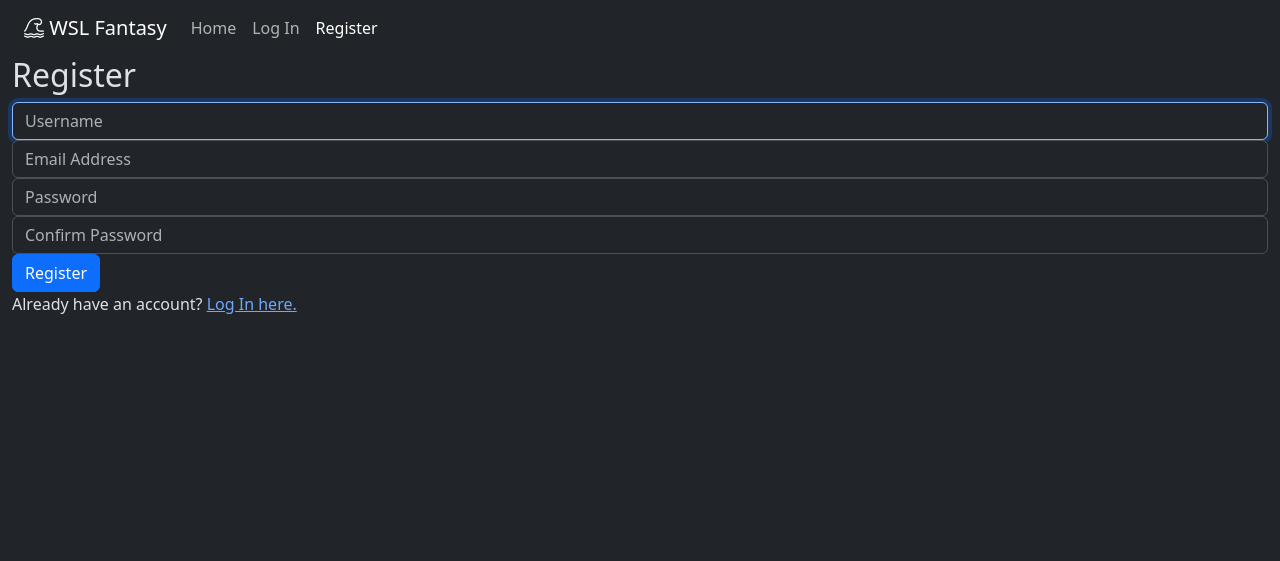
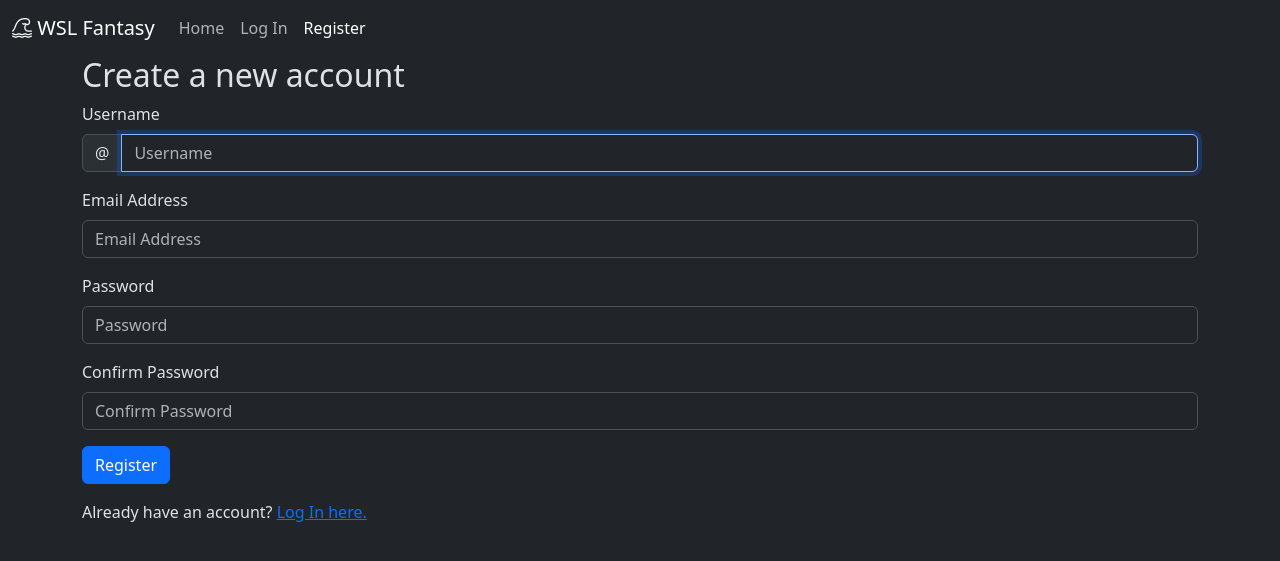
Before and after one commit to alexandredebortoli/fantasy-surf-league, a Django app: page /register in a window 1280 px wide. Shown: the top 561 px of the page. Run offline with Django 5.2, Linux system fonts and the light colour scheme.

Commit message:
feat: apply ui design to auth

```diff
--- a/fantasy/templates/base.html
+++ b/fantasy/templates/base.html
@@ -16,7 +16,6 @@
 </head>
 
 <body>
-  <div class="container-xxl">
   <nav class="navbar navbar-expand-lg">
     <div class="container-fluid">
       <a class="navbar-brand" href="{% url 'index' %}">
@@ -31,7 +30,7 @@
         <ul class="navbar-nav me-auto mb-2 mb-lg-0">
           {% if user.is_authenticated %}
           <li class="nav-item">
-              <a class="nav-link" href="{% url 'profile' user.username %}"><strong>{{ user.username }}</strong></a>
+            <a class="nav-link" href="#"><strong>@{{ user.username }}</strong></a>
           </li>
           {% endif %}
           <li class="nav-item">
@@ -56,8 +55,6 @@
 
   <div class="body">{% block body %} {% endblock %}</div>
 
-  </div>
-
   <script src="https://cdn.jsdelivr.net/npm/bootstrap@5.3.2/dist/js/bootstrap.bundle.min.js"
     integrity="sha384-C6RzsynM9kWDrMNeT87bh95OGNyZPhcTNXj1NW7RuBCsyN/o0jlpcV8Qyq46cDfL" crossorigin="anonymous">
   </script>
--- a/fantasy/templates/pages/register.html
+++ b/fantasy/templates/pages/register.html
@@ -2,29 +2,39 @@
 
 {% block body %}
 
-<h2>Register</h2>
+<div class="container">
+    <h2>Create a new account</h2>
 
     {% if message %}
-<div>{{ message }}</div>
+    <div class="alert alert-danger">{{ message }}</div>
     {% endif %}
 
     <form action="{% url 'register' %}" method="post">
         {% csrf_token %}
-    <div class="form-group">
-        <input class="form-control" autofocus type="text" name="username" placeholder="Username">
+        <div class="mb-3">
+            <label for="username" class="form-label">Username</label>
+            <div class="input-group">
+                <span class="input-group-text">@</span>
+                <input autofocus class="form-control" type="text" id="username" name="username" placeholder="Username">
             </div>
-    <div class="form-group">
-        <input class="form-control" type="email" name="email" placeholder="Email Address">
         </div>
-    <div class="form-group">
-        <input class="form-control" type="password" name="password" placeholder="Password">
+        <div class="mb-3">
+            <label for="email" class="form-label">Email Address</label>
+            <input class="form-control" type="email" id="email" name="email" placeholder="Email Address">
         </div>
-    <div class="form-group">
-        <input class="form-control" type="password" name="confirmation" placeholder="Confirm Password">
+        <div class="mb-3">
+            <label for="password" class="form-label">Password</label>
+            <input class="form-control" type="password" id="password" name="password" placeholder="Password">
         </div>
-    <input class="btn btn-primary" type="submit" value="Register">
+        <div class="mb-3">
+            <label for="confirmation" class="form-label">Confirm Password</label>
+            <input class="form-control" type="password" id="confirmation" name="confirmation"
+                placeholder="Confirm Password">
+        </div>
+        <button class="btn btn-primary" type="submit">Register</button>
     </form>
 
-Already have an account? <a href="{% url 'login' %}">Log In here.</a>
+    <div class="mt-3">Already have an account? <a href="{% url 'login' %}" class="link-primary">Log In here.</a></div>
+</div>
 
 {% endblock %}
--- a/fantasy/views.py
+++ b/fantasy/views.py
@@ -24,7 +24,7 @@ def login_view(request):
         else:
             return render(
                 request,
-                "network/login.html",
+                "pages/login.html",
                 {"message": "Invalid username and/or password."},
             )
     else:
@@ -45,15 +45,22 @@ def register(request):
         confirmation = request.POST["confirmation"]
         if password != confirmation:
             return render(
-                request, "network/register.html", {"message": "Passwords must match."}
+                request, "pages/register.html", {"message": "Passwords must match."}
             )
 
         try:
             user = User.objects.create_user(username, email, password)
             user.save()
-        except IntegrityError:
+        except IntegrityError as error:
+            message = "Failed to create account. Try again later."
+            if "UNIQUE constraint" in str(error) and "username" in str(error):
+                message = "Username already taken."
+            elif "UNIQUE constraint" in str(error) and "email" in str(error):
+                message = "Email already taken."
             return render(
-                request, "network/register.html", {"message": "Username already taken."}
+                request,
+                "pages/register.html",
+                {"message": message},
             )
         login(request, user)
         return HttpResponseRedirect(reverse("index"))
```
Also changed, not shown: fantasy/templates/pages/login.html (+16 -10 lines), fantasy/migrations/0001_initial.py. Lines whose indentation alone changed are shown as unchanged.
